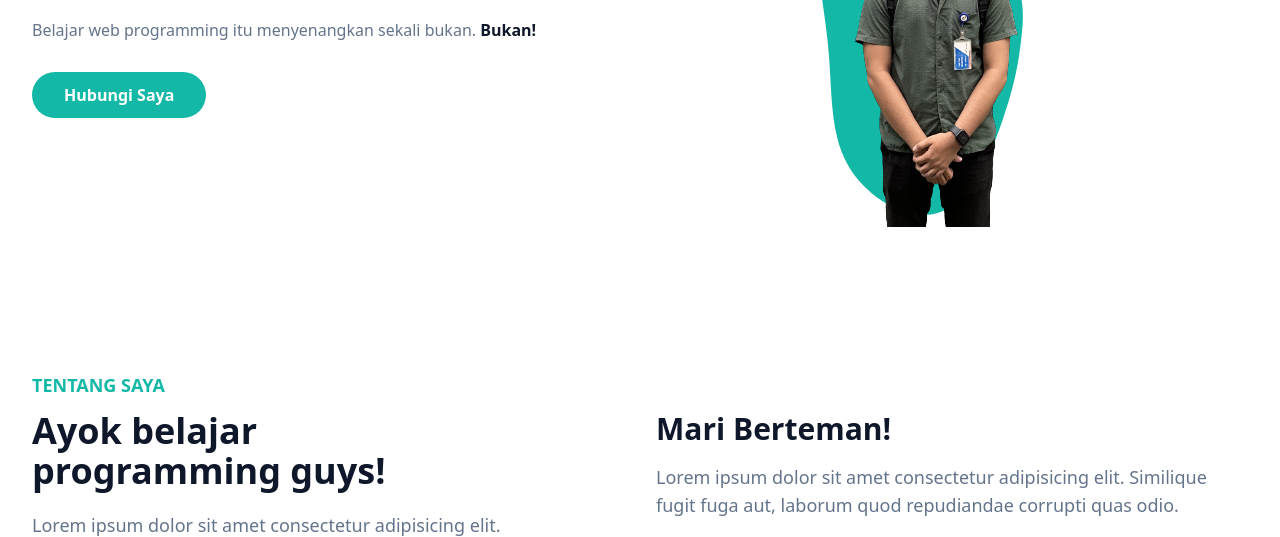
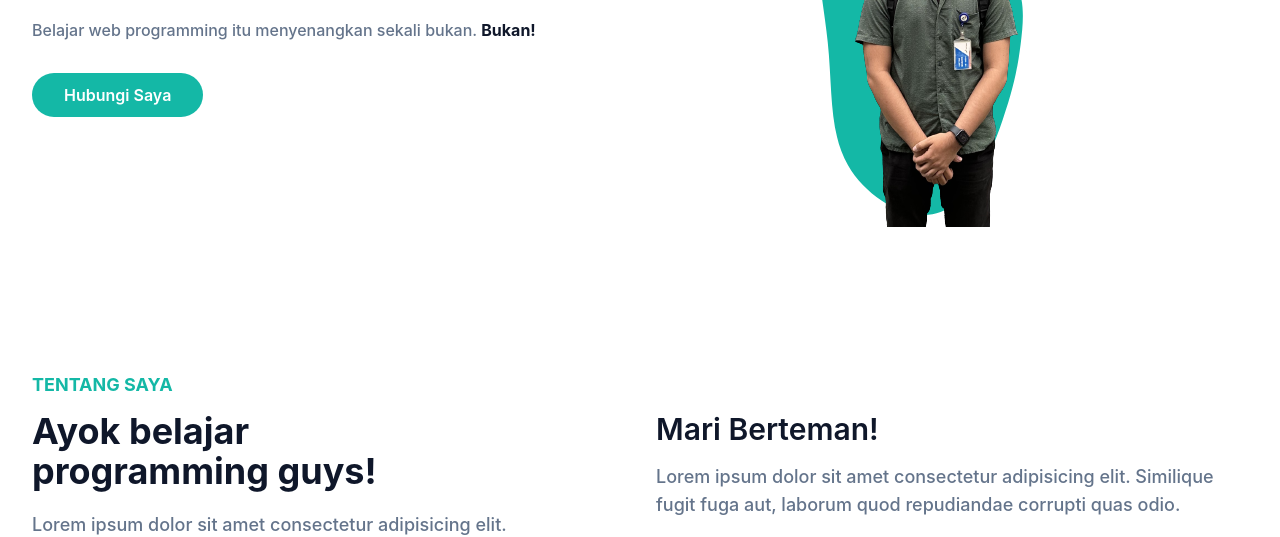
Before and after one commit to yosephsmjtk/portfolio, a website: page index.html in a window 1280 px wide. Shown: the part 372-909 px from the top of the page. Drawn offline with Linux system fonts and the light colour scheme.

Commit message:
update css

```diff
--- a/index.html
+++ b/index.html
@@ -4,7 +4,7 @@
     <meta http-equiv="X-UA-Compatible" content="IE=edge">
     <meta name="viewport" content="width=device-width, initial-scale=1.0">
     <title>Portfolio</title>
-    <link href=".dist/css/final.css" rel="stylesheet" />
+    <link href="dist/output.css" rel="stylesheet" />
     <script>
         if (localStorage.theme === 'dark' || (!('theme' in localStorage) && window.matchMedia('(prefers-color-scheme: dark)').matches)) {
             document.documentElement.classList.add('dark')
```
